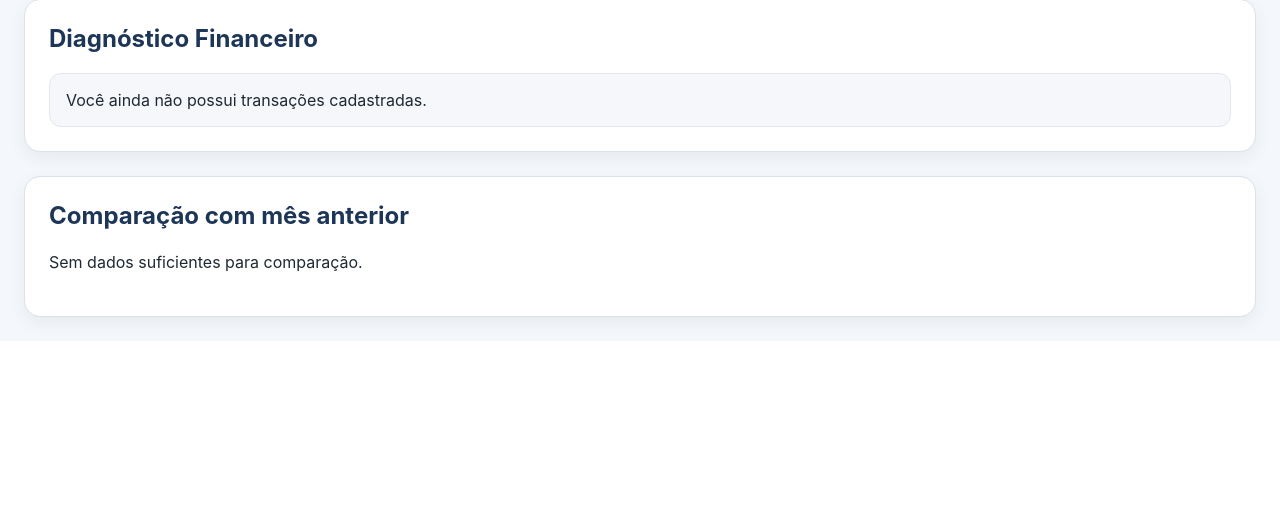
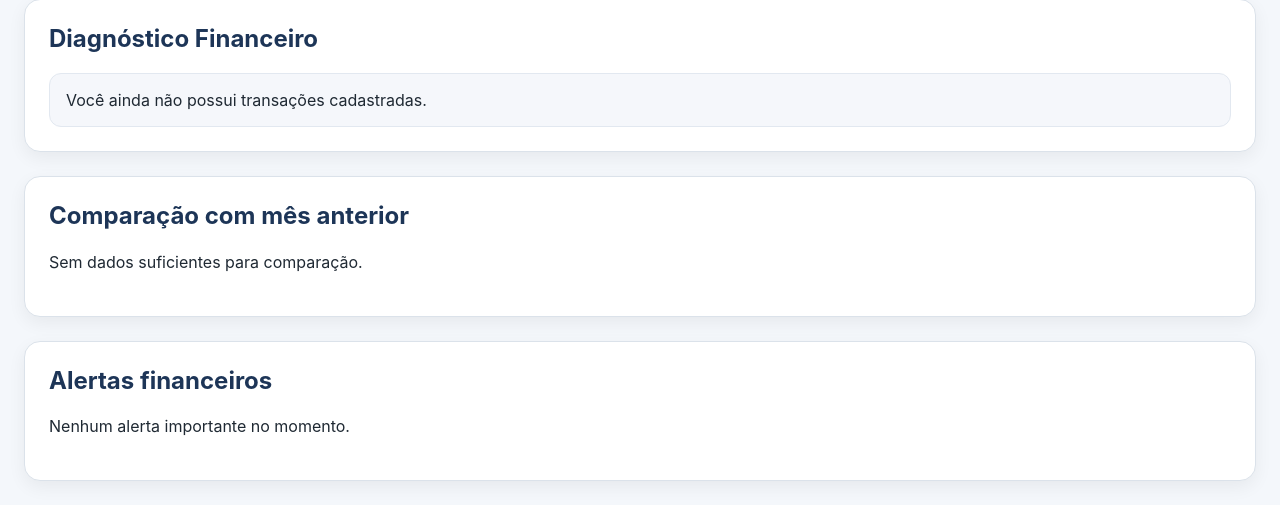
Before and after one commit to ArthurAlvesVS/controle-financeiro, a Flask app: page / in a window 1280 px wide. Shown: the part 2170-2675 px from the top of the page. Before the commit the page ends 2503 px from the top, so only its background shows below. Run offline with Flask 3, Linux system fonts and the light colour scheme; the visitor is signed in with stand-in values (Sample User, id 1); data that the repository does not hold is empty.

Commit message:
feat(dashboard): adiciona alertas financeiros inteligentes

```diff
--- a/app.py
+++ b/app.py
@@ -156,6 +156,31 @@ def compare_with_previous_month(transactions):
 
     return comparacoes
 
+def generate_alerts(transactions, total_receitas, total_despesas, saldo, despesas_por_categoria):
+    alerts = []
+
+    if not transactions:
+        return alerts
+
+    if total_despesas > total_receitas:
+        alerts.append("Alerta: suas despesas estão maiores do que suas receitas.")
+
+    if saldo < 0:
+        alerts.append("Alerta: seu saldo está negativo.")
+
+    if total_despesas > 0 and despesas_por_categoria:
+        maior_categoria = max(despesas_por_categoria, key=despesas_por_categoria.get)
+        maior_valor = despesas_por_categoria[maior_categoria]
+        percentual = (maior_valor / total_despesas) * 100
+
+        if percentual >= 50:
+            alerts.append(
+                f"Atenção: {maior_categoria} representa {percentual:.1f}% das suas despesas totais."
+            )
+
+    return alerts
+
+
 @app.route("/")
 @login_required
 def home():
@@ -210,6 +235,14 @@ def home():
 
     comparacoes = compare_with_previous_month(transactions)
 
+    alerts = generate_alerts(
+        transactions,
+        total_receitas,
+        total_despesas,
+        saldo,
+        despesas_por_categoria
+    )
+
     return render_template(
         "index.html",
         transactions=transactions,
@@ -227,7 +260,8 @@ def home():
         receitas_mensais=receitas_mensais,
         despesas_mensais=despesas_mensais,
         insights=insights,
-        comparacoes=comparacoes
+        comparacoes=comparacoes,
+        alerts=alerts
     )
 
 @app.route("/add", methods=["GET", "POST"])
--- a/static/components.css
+++ b/static/components.css
@@ -171,3 +171,28 @@
     color: #1f2933;
     line-height: 1.5;
 }
+
+.alerts-card {
+    background: white;
+    border: 1px solid var(--color-border);
+    border-radius: 16px;
+    padding: 24px;
+    box-shadow: var(--shadow-card);
+    margin-top: 24px;
+}
+
+.alerts-list {
+    display: flex;
+    flex-direction: column;
+    gap: 12px;
+    margin-top: 16px;
+}
+
+.alert-item {
+    background: #fff4e5;
+    border: 1px solid #f6d39b;
+    color: #8a5a00;
+    border-radius: 12px;
+    padding: 14px 16px;
+    line-height: 1.5;
+}
--- a/templates/index.html
+++ b/templates/index.html
@@ -211,6 +211,23 @@
         <p>Sem dados suficientes para comparação.</p>
     {% endif %}
 </div>
+
+<div class="alerts-card">
+    <h2>Alertas financeiros</h2>
+
+    {% if alerts %}
+        <div class="alerts-list">
+            {% for alert in alerts %}
+                <div class="alert-item">
+                    {{ alert }}
+                </div>
+            {% endfor %}
+        </div>
+    {% else %}
+        <p>Nenhum alerta importante no momento.</p>
+    {% endif %}
+</div>
+
 {% endblock %}
 
 {% block scripts %}
```
